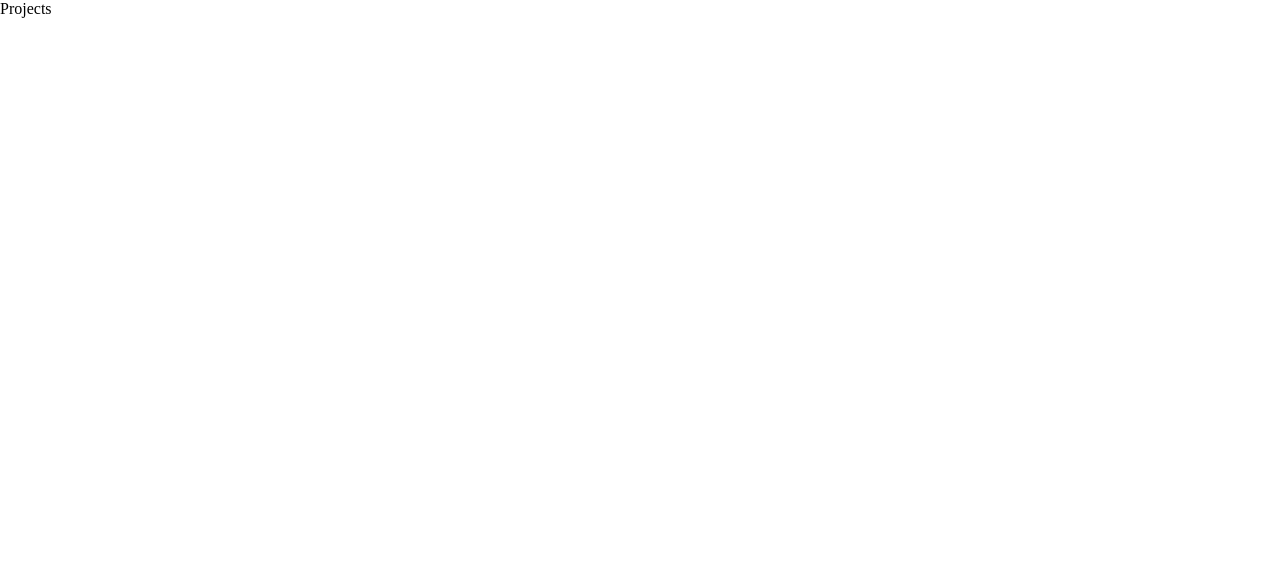
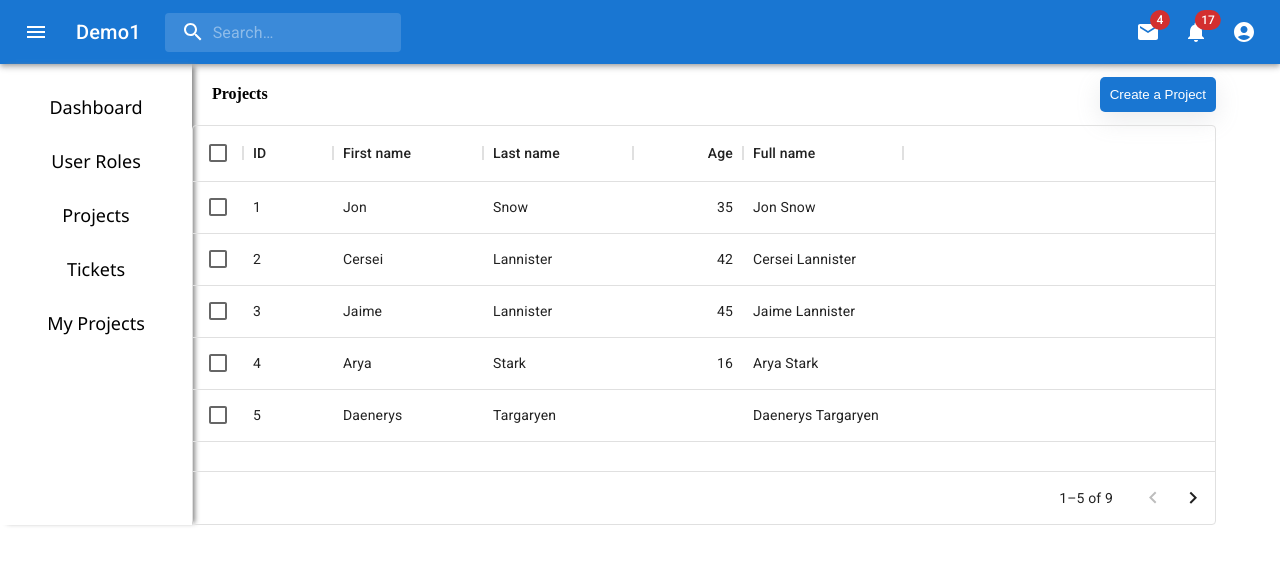
Before and after one commit to midth002/bug-tracker, a React (Create React App) app in the folder client/: page /projects in a window 1280 px wide. Shown: the top 564 px of the page. Built offline with nearby package versions, Linux system fonts and the light colour scheme.

Commit message:
Styling the projects page.

```diff
--- a/client/package.json
+++ b/client/package.json
@@ -8,6 +8,7 @@
     "@emotion/styled": "^11.9.3",
     "@mui/icons-material": "^5.8.3",
     "@mui/material": "^5.8.3",
+    "@mui/x-data-grid": "^5.12.1",
     "@testing-library/jest-dom": "^5.16.4",
     "@testing-library/react": "^13.3.0",
     "@testing-library/user-event": "^13.5.0",
--- /dev/null
+++ b/client/src/components/projectTable/ProjectTable.js
@@ -0,0 +1,64 @@
+import React from 'react';
+
+import { DataGrid } from '@mui/x-data-grid';
+
+const columns = [
+    { field: 'id', headerName: 'ID', width: 90 },
+    {
+      field: 'firstName',
+      headerName: 'First name',
+      width: 150,
+      editable: true,
+    },
+    {
+      field: 'lastName',
+      headerName: 'Last name',
+      width: 150,
+      editable: true,
+    },
+    {
+      field: 'age',
+      headerName: 'Age',
+      type: 'number',
+      width: 110,
+      editable: true,
+    },
+    {
+      field: 'fullName',
+      headerName: 'Full name',
+      description: 'This column has a value getter and is not sortable.',
+      sortable: false,
+      width: 160,
+      valueGetter: (params) =>
+        `${params.row.firstName || ''} ${params.row.lastName || ''}`,
+    },
+  ];
+
+  const rows = [
+    { id: 1, lastName: 'Snow', firstName: 'Jon', age: 35 },
+    { id: 2, lastName: 'Lannister', firstName: 'Cersei', age: 42 },
+    { id: 3, lastName: 'Lannister', firstName: 'Jaime', age: 45 },
+    { id: 4, lastName: 'Stark', firstName: 'Arya', age: 16 },
+    { id: 5, lastName: 'Targaryen', firstName: 'Daenerys', age: null },
+    { id: 6, lastName: 'Melisandre', firstName: null, age: 150 },
+    { id: 7, lastName: 'Clifford', firstName: 'Ferrara', age: 44 },
+    { id: 8, lastName: 'Frances', firstName: 'Rossini', age: 36 },
+    { id: 9, lastName: 'Roxie', firstName: 'Harvey', age: 65 },
+  ];
+
+ const ProjectTable = () => {
+    return (
+      <div className="project-table" style={{ height: 400, width: '100%' }}>
+        <DataGrid
+          rows={rows}
+          columns={columns}
+          pageSize={5}
+          rowsPerPageOptions={[5]}
+          checkboxSelection
+          disableSelectionOnClick
+        />
+      </div>
+    );
+  }
+
+export default ProjectTable;
--- a/client/src/pages/projects/Projects.js
+++ b/client/src/pages/projects/Projects.js
@@ -1,8 +1,29 @@
-import React from 'react'
+import Navbar from '../../components/navbar/Navbar';
+import Sidebar from '../../components/sidebar/Sidebar';
+
+import React from 'react';
+import ProjectTable from '../../components/projectTable/ProjectTable';
+
+import './projects.scss'
 
 const Projects = () => {
   return (
-    <div>Projects</div>
+    <div className="container">
+        <div className='navbar'>
+            <Navbar />
+        </div>
+        <Sidebar />
+        <div className="projects">
+            <div className="project-header">
+            <h4>Projects</h4>
+                    <div className='create-new-project-div'>
+                        <button>Create a Project</button>
+                    </div>
+
+            </div>
+        <ProjectTable />
+        </div>
+    </div>
   )
 }
 
--- a/client/src/pages/projects/projects.scss
+++ b/client/src/pages/projects/projects.scss
@@ -0,0 +1,42 @@
+
+.container {
+    display: flex;
+    flex-wrap: wrap;
+
+    .navbar {
+        width: 100%;
+    }
+
+.projects {
+    display: flex;
+    justify-content: center;
+    flex-wrap: wrap;
+    width: 80%;
+
+    .project-header {
+        display: flex;
+        justify-content: center;
+        width: 100%;
+
+        h4 {
+            padding: 0 20px;
+        }
+
+        .create-new-project-div {
+            display: flex;
+            width: 100%;
+            justify-content: end;
+            align-items: center;
+
+            button {
+                padding: 10px;
+                background-color: #1976d2;
+                color: white;
+                border: none;
+                border-radius: 5px;
+                box-shadow: rgba(149, 157, 165, 0.2) 0px 8px 24px;;
+            }
+        }
+    }
+}
+}
```
Also changed, not shown: client/src/components/projectTable/projectTable.scss (added), 1 other file (tests, documents, lock files or other folders).
